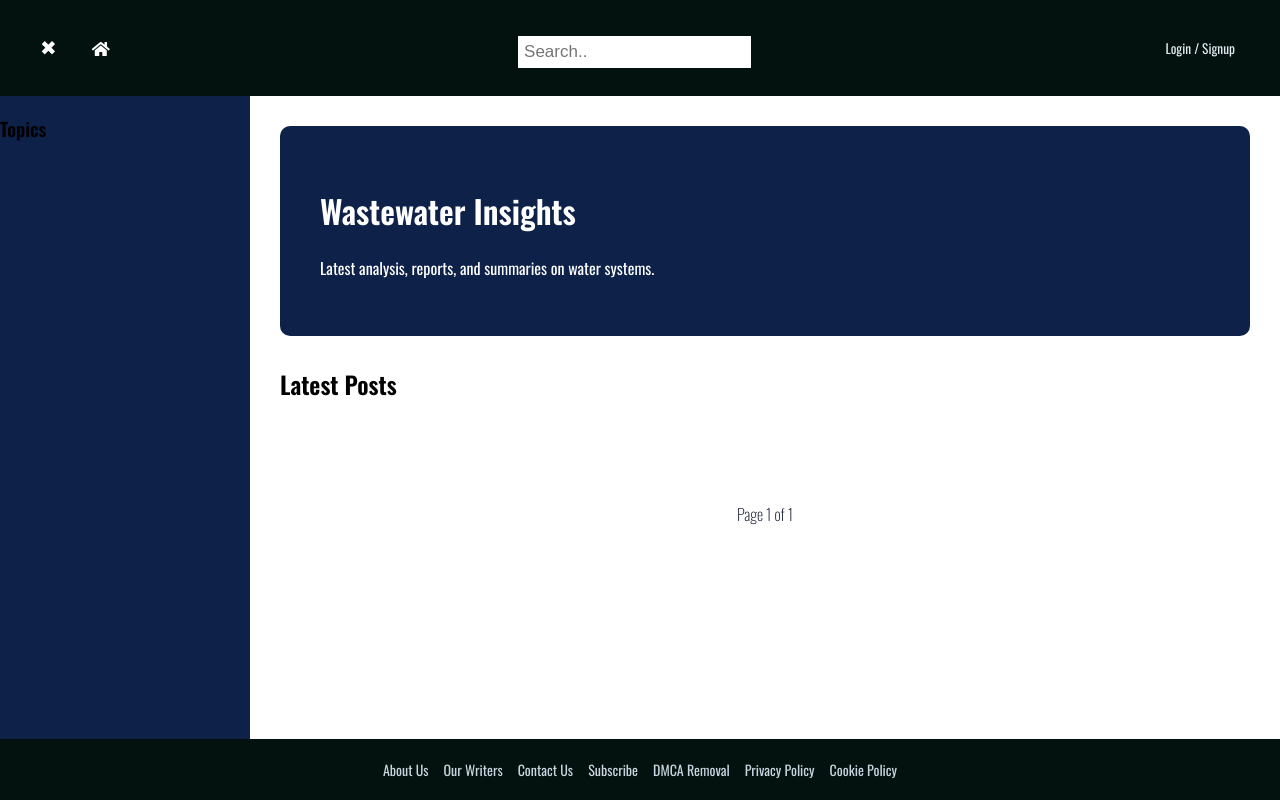
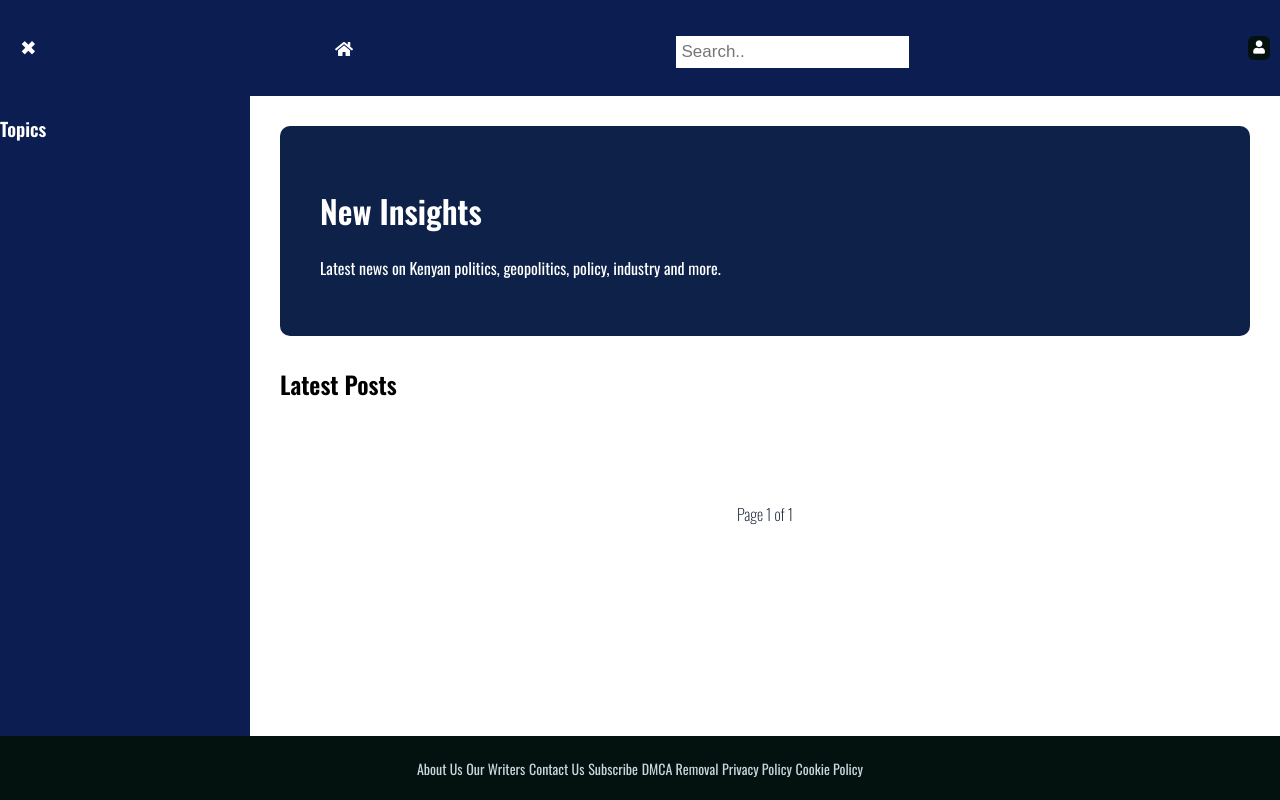
Before and after one commit to OJ-Labs/wastewater_pipeline, a Django app: page / in a window 1280 px wide. Run offline with Django 5.2, Linux system fonts and the light colour scheme; data that the repository does not hold is empty.

Commit message:
Update navbar, auth dropdown, and styles

```diff
--- a/wastewater_pollution/core/models.py
+++ b/wastewater_pollution/core/models.py
@@ -8,7 +8,7 @@ from django.urls import reverse
 class Topic(models.Model):
     name = models.CharField(max_length=100, unique=True)
     feeds=models.CharField(default='https://feeds.bbci.co.uk/news/rss.xml')
-    keywords = models.TextField(null=True)  # comma-separated for now
+    keywords = models.TextField(null=True)
     slug=models.SlugField(max_length=300, unique=True, blank=True)
 
     def keyword_list(self):
--- a/wastewater_pollution/core/static/core/js/main.js
+++ b/wastewater_pollution/core/static/core/js/main.js
@@ -110,3 +110,38 @@ function toggleForms(type) {
         signup.style.display = "none";
     }
 }
+
+
+
+
+document.addEventListener("DOMContentLoaded", () => {
+    const toggleBtn = document.getElementById("authToggle");
+    const dropdown = document.getElementById("dropdownContent");
+
+    toggleBtn.addEventListener("click", (e) => {
+        e.stopPropagation();
+        dropdown.classList.toggle("show");
+        toggleBtn.classList.toggle("active"); // rotates the caret
+    });
+
+    // Close when clicking outside
+    document.addEventListener("click", () => {
+        dropdown.classList.remove("show");
+        toggleBtn.classList.remove("active");
+    });
+});
+
+
+
+function toggleForms(type) {
+    const loginForm = document.getElementById("loginForm");
+    const signupForm = document.getElementById("signupForm");
+
+    if (type === "signup") {
+        loginForm.style.display = "none";
+        signupForm.style.display = "flex";
+    } else {
+        signupForm.style.display = "none";
+        loginForm.style.display = "flex";
+    }
+}
--- a/wastewater_pollution/core/static/core/styles.css
+++ b/wastewater_pollution/core/static/core/styles.css
@@ -14,6 +14,7 @@ body {
     height: 100vh;
     display: flex;
     flex-direction: column;
+    max-width: 100%;
 }
 
 /* Navbar = 15% */
@@ -21,13 +22,13 @@ body {
     display: flex;
     align-items: center;
     justify-content: left;
-    background-color: #03120E;
-    padding: 0 20px;
+    background-color: #020887;
     flex: 0 0 12%;
     font-family: "Oswald", sans-serif;
     font-optical-sizing: auto;
     font-weight: 400;
     font-style: normal;
+    background-color: #0b1d51;
 }
 
 /* Links */
@@ -51,7 +52,21 @@ body {
 }
 
 
-/* Open button */
+
+.navbar-container {
+    width: 100vw;
+    display: flex;
+    align-items: center;
+    max-width: 100%;
+    overflow: hidden;
+}
+
+/* Make all sections flexible */
+.navbar-container > div {
+    flex: 1;
+}
+
+/* Left button */
 .openbtn {
     font-size: 20px;
     cursor: pointer;
@@ -60,19 +75,34 @@ body {
     color: white;
     padding: 0 20px;
 }
-.topnav .right {
-    margin-left: auto;
+
+/* Center home icon */
+.nav-center {
+    display: flex;
+    justify-content: left;
 }
 
-.topnav .search-container{
-    margin-left: auto;
+/* Center search */
+.search-container {
+    display: flex;
+    justify-content: center;
 }
+
+/* Right side */
+.dropdown {
+    display: flex;
+    justify-content: flex-end;
+
+}
+
+
+
 
 
 /* Sidebar inside layout (NOT fixed) */
 .sidebar {
     width: 250px;
-    background-color: #0D2149;
+    background-color: #0b1d51;
     transition: 0.3s ease;
     padding-bottom: 20px;
     overflow: hidden;
@@ -131,7 +161,9 @@ body {
     margin: 10px;
     display: none;
 }
-
+.sidebar h3{
+    color: white;
+}
 
 
 
@@ -167,15 +199,11 @@ body {
     .topnav {
         flex: 0 0 auto;              /* stop % height issues */
         height: 60px;
-        padding: 0 10px;
+        padding: 0 0px;
     }
    .closebtn{
     display: flex;
    }
-    /* Hide center links (they cause crumpling) */
-    /* .topnav a {
-        display: none;
-    } */
 
     /* Keep only important items */
     .topnav .right {
@@ -242,15 +270,6 @@ body {
     padding: 30px;
 }
 
-/* Blog card */
-/* .post-card {
-    background: #ffffff;
-    border-radius: 10px;
-    overflow: hidden;
-    margin-bottom: 25px;
-    box-shadow: 0 4px 10px rgba(0,0,0,0.05);
-    transition: transform 0.2s ease;
-} */
 
 /* Post card container */
 .post-card {
@@ -440,9 +459,7 @@ a{
 a:link{
     color: #3b82f6;
 }
-a:visited{
-    color: #f07167;
-}
+
 a:hover{
     font-size: larger;
 }
@@ -452,7 +469,7 @@ a:hover{
 }
 
 .post-excerpt:visited{
-    color: #f07167;
+    color: #040404;
 
 }
 
@@ -514,11 +531,7 @@ a:hover{
 
 
 
-/* Container */
-.dropdown {
-    position: relative;
-    display: inline-block;
-}
+
 
 /* Button */
 .dropbtn {
@@ -540,7 +553,8 @@ a:hover{
 }
 
 .dropbtn:hover {
-    font-size: larger;
+    color: black;
+    background-color: #fbf9f9;
 }
 
 /* Dropdown panel */
@@ -548,7 +562,7 @@ a:hover{
     position: absolute;
     right: 0;
     top: 110%;
-    background-color: #0f172a;
+    background-color: #fdfdff;
     min-width: 260px;
     border-radius: 10px;
     padding: 20px;
@@ -613,3 +627,76 @@ a:hover{
 .switch-link:hover {
     text-decoration: none;
 }
+
+
+.dropbtn {
+    background-color: #03120E;
+    color: white;
+    padding: 5px 5px;
+    border: none;
+    cursor: pointer;
+    border-radius: 6px;
+    display: flex;
+    align-items: center;
+    justify-content: space-between;
+    width: 100x;
+}
+
+/* Caret styling
+.caret {
+    display: inline-block;
+    transition: transform 0.3s ease;
+} */
+
+/* Rotate caret when dropdown is active */
+.dropdown-content.show + .dropbtn .caret,
+.dropbtn.active .caret {
+    transform: rotate(180deg);
+}
+
+/* Dropdown box */
+.dropdown-content {
+
+    position: absolute;
+    right: 0;
+    top: 50px;
+    background-color: #0f172a;
+    min-width: 260px;
+    padding: 10px;
+    border-radius: 8px;
+    display: none;
+    box-shadow: 0 4px 12px rgba(0,0,0,0.15);
+    z-index: 1000;
+}
+/* .dropdown-content {
+    display: flex;
+    flex-direction: column;
+    justify-content: center;
+    height: 100vh;
+} */
+.dropdown-content.show {
+    display: flex;
+}
+
+#loginForm,
+#signupForm {
+    display: flex;
+    flex-direction: column;
+    gap: 10px;
+}
+
+
+.remember-me {
+  display: flex;
+  align-items: center;
+  gap: 5px;
+  font-size: 14px;
+  color: white;
+}
+
+
+.footer-nav{
+
+    display:grid;
+
+}
--- a/wastewater_pollution/core/templates/core/base.html
+++ b/wastewater_pollution/core/templates/core/base.html
@@ -4,7 +4,7 @@
     <head>
         <meta charset="UTF-8">
         <meta name="viewport" content="width=device-width, initial-scale=1.0">
-    <title>{% block title %}My Django Site{% endblock %}</title>
+        <title>{% block title %}NTNBO Nairobian{% endblock %}</title>
         <link href="https://fonts.googleapis.com/css2?family=Oswald:wght@200;400;600&display=swap" rel="stylesheet">
         <link rel="stylesheet" href="https://cdnjs.cloudflare.com/ajax/libs/font-awesome/5.15.3/css/all.min.css">
 
@@ -13,36 +13,50 @@
     <body>
         <div class="app-container">
             <nav class="topnav">
+                <div class="navbar-container">
                     <div><button class="openbtn">&#9776;</button></div>
                     <div class="nav-center">
-            <a class="active" href="{% url 'core:home' %}"> <i class="fas fa-home icon"></i>
+                        <a class="active" href="{% url 'core:home' %}"><i class="fas fa-home icon"></i>
                         </a></a>
                     </div>
                     <div class="search-container">
                         <input type="text" placeholder="Search..">
                     </div>
-
-    <div class="right">
                     <div class="dropdown" id="authDropdown">
-        <button class="dropbtn">Login / Signup</button>
+                        <button class="dropbtn" id="authToggle">
+                            <i class="fas fa-user"></i>
+                        </button>
                         <div class="dropdown-content" id="dropdownContent">
                             <!-- Login Form -->
                             <div id="loginForm">
                                 <h3>Login</h3>
-                <input type="text" id="loginUsername" placeholder="Username" required>
-                <input type="password" id="loginPassword" placeholder="Password" required>
-                <button onclick="handleLogin()">Login</button>
-                <span class="switch-link" onclick="toggleForms('signup')">Don't have an account? Sign up</span>
+                                <input type="text" placeholder="Username" required>
+                                <input type="password" placeholder="Password" required>
+                                <label class="remember-me">
+                                    <input type="checkbox" name="remember_me">
+                                    Remember me
+                                </label>
+
+                                <div>
+                                    <button>Login</button>
+                                    <span class="switch-link" onclick="toggleForms('signup')">
+                                    Don't have an account? Sign up
+                                </span>
                             </div>
-
+                            </div>
                             <!-- Signup Form -->
                             <div id="signupForm" style="display:none;">
                                 <h3>Sign Up</h3>
-                <input type="text" id="signupUsername" placeholder="Username" required>
-                <input type="email" id="signupEmail" placeholder="Email" required>
-                <input type="password" id="signupPassword" placeholder="Password" required>
-                <button onclick="handleSignup()">Sign Up</button>
-                <span class="switch-link" onclick="toggleForms('login')">Already have an account? Login</span>
+                                <input type="text" placeholder="Username" required>
+                                <input type="email" placeholder="Email" required>
+                                <input type="password" placeholder="Password" required>
+                                <input type="password" placeholder="Reenter Password" required>
+                                <div>
+                                <button>Sign Up</button>
+                                <span class="switch-link" onclick="toggleForms('login')">
+                                    Already have an account? Login
+                                </span>
+                                </div>
                             </div>
                         </div>
                     </div>
@@ -54,7 +68,6 @@
                 <aside id="sidebar" class="sidebar">
                     <button class="closebtn">×</button>
                     <h3>Topics</h3>
-
                     {% for topic in all_topics %}
                         <a href="{% url 'core:posts_by_topic' topic.slug %}"
                             class="{% if topic == current_topic %}active{% endif %}">
@@ -67,9 +80,7 @@
                     {% block content %}
 
                     {% endblock %}
-
                 </main>
-
             </div>
 
             <div id="overlay" class="overlay"></div>
@@ -93,6 +104,7 @@
             </nav>
 
             <footer class="footer">
+                    <div class="'footer-nav">
                         <a href="#">About Us</a>
                         <a href="#">Our Writers</a>
                         <a href="#">Contact Us</a>
@@ -100,6 +112,8 @@
                         <a href="#">DMCA Removal</a>
                         <a href="#">Privacy Policy</a>
                         <a href="#">Cookie Policy</a>
+                    </div>
             </footer>
+        </div>
     </body>
 </html>
--- a/wastewater_pollution/core/templates/core/home.html
+++ b/wastewater_pollution/core/templates/core/home.html
@@ -2,8 +2,8 @@
 {% block content %}
 
 <div class="hero">
-    <h1>Wastewater Insights</h1>
-    <p>Latest analysis, reports, and summaries on water systems.</p>
+    <h1>New Insights</h1>
+    <p>Latest news on Kenyan politics, geopolitics, policy, industry and more.</p>
 </div>
 
 <!-- Featured -->
```
Also changed, not shown: wastewater_pollution/requirements.txt (added, +52 -0 lines), wastewater_pollution/core/migrations/0001_initial.py, wastewater_pollution/core/migrations/0002_blogpost_topic.py (deleted), wastewater_pollution/core/migrations/0003_blogpost_is_featured.py (deleted), wastewater_pollution/core/static/core/images/default.png (added). Lines whose indentation alone changed are shown as unchanged.
